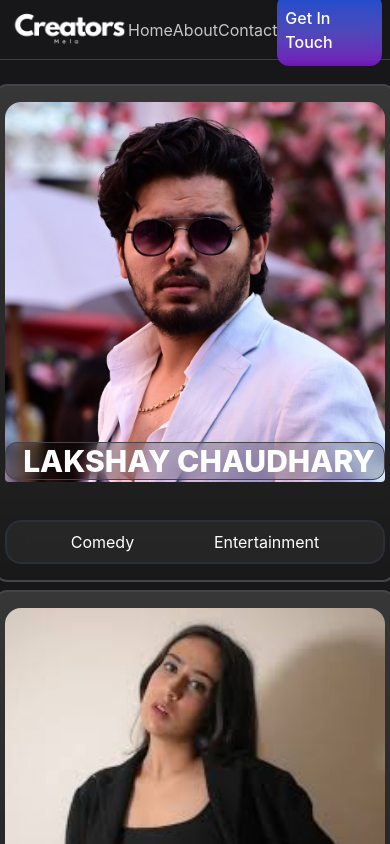
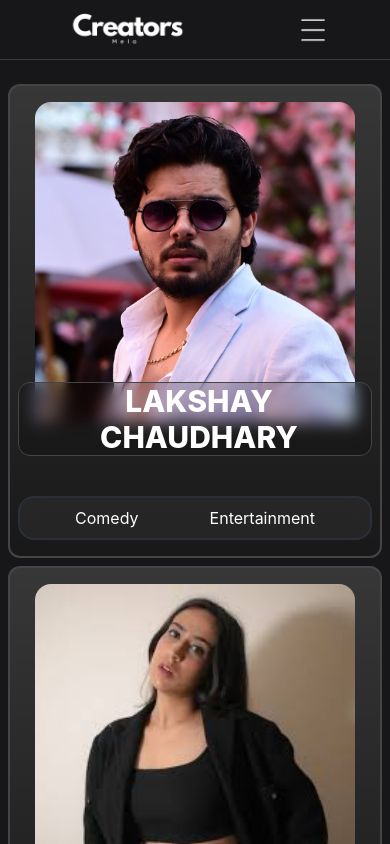
Before and after one commit to imA05-in/Creator-Profile-Page, a React (Vite) app: page / in a window 390 px wide. Shown: the top 844 px of the page. Built offline with nearby package versions, Linux system fonts and the light colour scheme.

Commit message:
add menu icon and enhance Header component for mobile navigation; update Content image styling for better responsiveness

```diff
--- a/src/components/Header/Header.jsx
+++ b/src/components/Header/Header.jsx
@@ -1,8 +1,11 @@
 import { NavLink } from "react-router";
+import { useState } from "react";
 import logo from "../../assets/logo.png";
-import { isAction } from "@reduxjs/toolkit";
+import menuIcon from "../../assets/menu.png";
 
 export default function Header() {
+  const [dropNav, setDropNav] = useState(false);
+
   const navItems = [
     {
       label: "Home",
@@ -19,27 +22,68 @@ export default function Header() {
   ];
 
   return (
-    <div className="border-b bg-neutral-700 px-2 h-15 justify-around text-neutral-100 border-neutral-400 flex items-center ">
-      <NavLink to={`/`} className="max-w-30">
-        <img src={logo} alt="Creator smela" />
+    <header>
+      <div className="border-b bg-neutral-700 px-2 h-15 justify-around text-neutral-100 border-neutral-400 flex items-center">
+        <NavLink to="/" className="max-w-30">
+          <img src={logo} alt="Creator Smela" />
         </NavLink>
-      <div className="w-full flex justify-between items-center max-w-4xl">
 
-      {navItems.map((item) => {
-          return <NavLink
+        <div className="w-full justify-between items-center max-w-4xl md:flex hidden">
+          {navItems.map((item) => (
+            <NavLink
               key={item.label}
               to={item.path}
-          className={({isActive})=>(
+              className={({ isActive }) =>
                 isActive ? "text-neutral-50" : ""
-            )}
+              }
             >
               {item.label}
-        </NavLink>;
-      })}
-      <NavLink className={`bg-linear-to-t from-purple-600/70 via-indigo-500/70 to-blue-600/80 backdrop-blur rounded-xl px-2 py-3 text-white font-medium`} to={`/get-in-touch`}>
+            </NavLink>
+          ))}
+
+          <NavLink
+            to="/get-in-touch"
+            className="bg-gradient-to-t from-purple-600/70 via-indigo-500/70 to-blue-600/80 backdrop-blur rounded-xl px-2 py-3 text-white font-medium"
+          >
             Get In Touch
           </NavLink>
         </div>
+
+
+        <button
+          onClick={() => setDropNav((prev) => !prev)}
+          className="md:hidden text-white text-2xl"
+        >
+          {dropNav ? "✕" : (
+            <img src={menuIcon} alt="Menu" className="w-6 h-6" />
+          )}
+        </button>
       </div>
+
+      {/* Mobile Nav */}
+      <div
+        className={`${
+          dropNav ? "flex" : "hidden"
+        } md:hidden flex-col border-b bg-neutral-700 text-neutral-100 items-center gap-4 py-4`}
+      >
+        {navItems.map((item) => (
+          <NavLink
+            key={item.label}
+            to={item.path}
+            onClick={() => setDropNav(false)}
+          >
+            {item.label}
+          </NavLink>
+        ))}
+
+        <NavLink
+          to="/get-in-touch"
+          onClick={() => setDropNav(false)}
+          className="bg-gradient-to-t from-purple-600/70 via-indigo-500/70 to-blue-600/80 backdrop-blur rounded-xl px-2 py-3 text-white font-medium"
+        >
+          Get In Touch
+        </NavLink>
+      </div>
+    </header>
   );
 }
--- a/src/pages/Content.jsx
+++ b/src/pages/Content.jsx
@@ -16,7 +16,7 @@ export default function Content() {
         >
           <div className="w-full h-full py-4 flex flex-col justify-center items-center ">
             <div className="">
-              <img  src={profile.image} alt="" className="w-full h-full rounded-t-2xl rounded-b min-w-95 max-w-100"  />
+              <img  src={profile.image} alt="" className=" h-full rounded-t-2xl rounded-b md:min-w-95 md:max-w-100 w-80"  />
             </div>
             <div className="text-3xl relative bottom-10 font-extrabold text-white font-display w-full pl-2 flex text-center  bg-black/20 rounded-xl backdrop-blur justify-center border border-neutral-300">
               {profile.name.toUpperCase()}
```
Also changed, not shown: src/assets/menu.png (added). Lines whose indentation alone changed are shown as unchanged.
